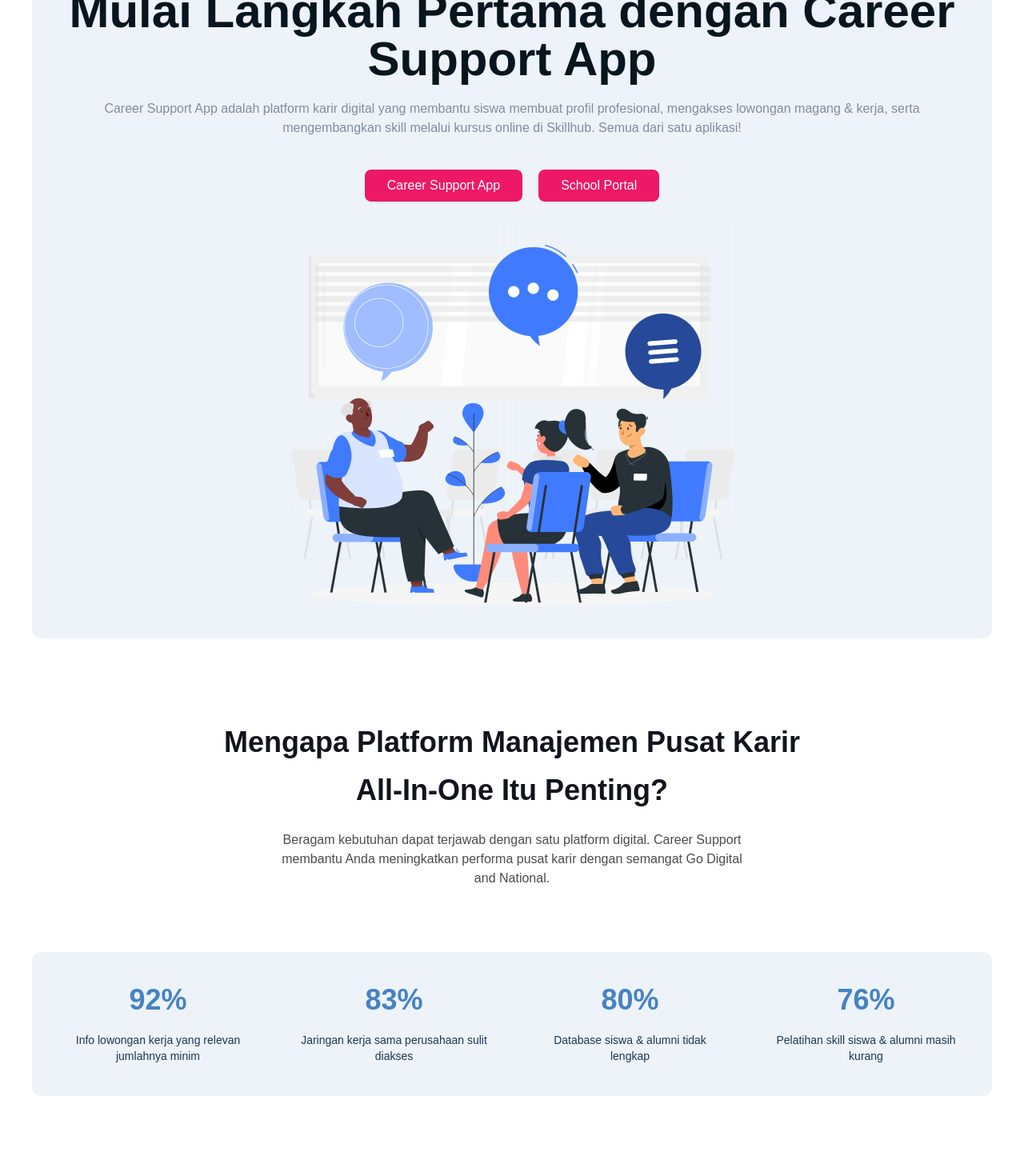
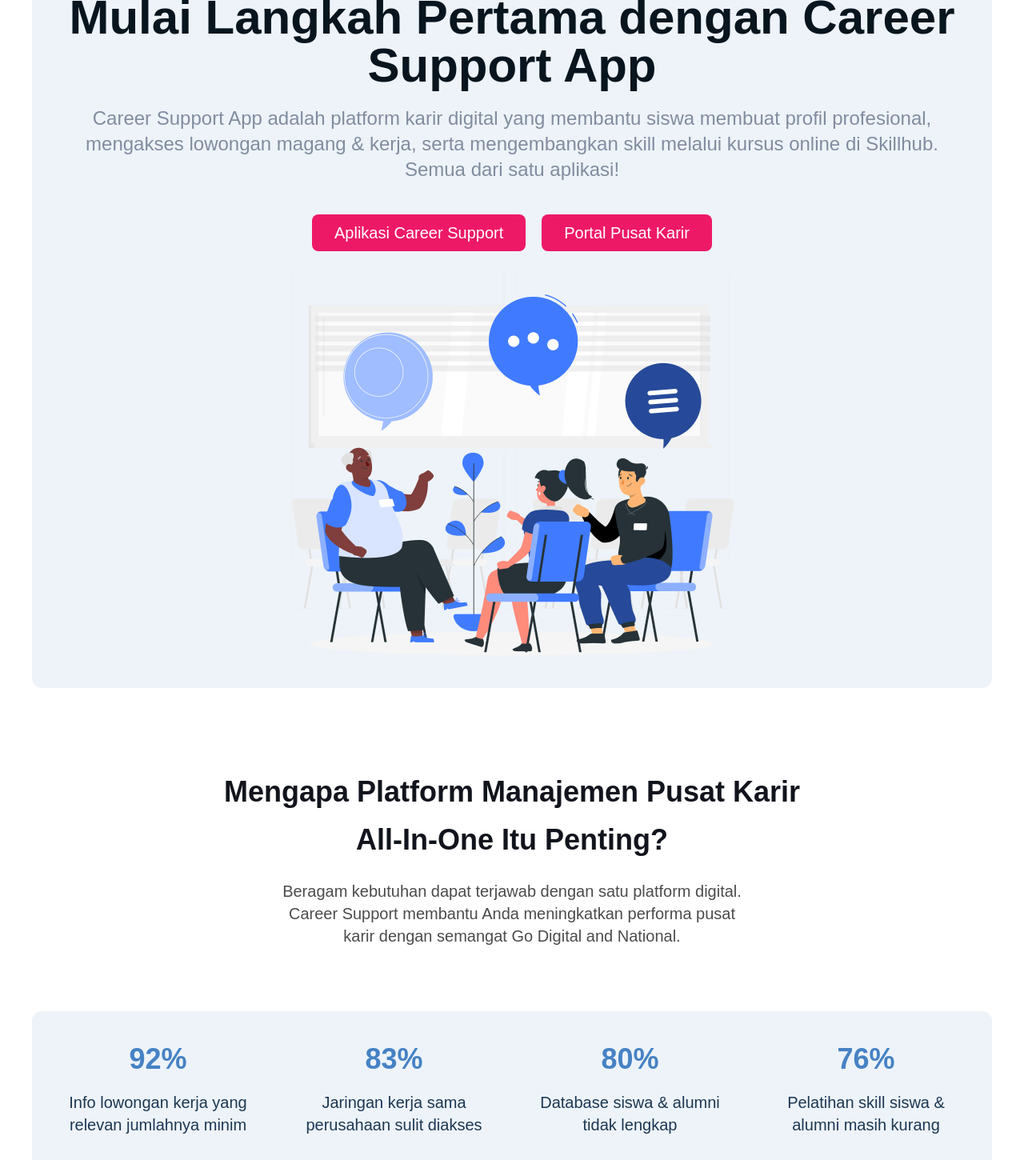
Before and after one commit to surya-b21/career_support, a Vue app: page / in a window 1280 px wide. Shown: the part 260-1710 px from the top of the page at 80% size. Built offline with nearby package versions, Linux system fonts and the light colour scheme; the HTML template or start-up script is replaced by a standard one.

Commit message:
feat: update 13/12

```diff
--- a/src/locales/en.json
+++ b/src/locales/en.json
@@ -8,6 +8,8 @@
         "first_career_center": "#1 Career Center Platform in Indonesia",
         "ready_to_develop": "Ready to Develop Your Career? <br /> Start the First Step with the Career Support App",
         "career_support_app_description": "Career Support App is a digital career platform that helps students create professional profiles, access internship & job vacancies, and develop skills through online courses in Skillhub. All from one application!",
+        "career_support_app": "Career Support App",
+        "career_center_portal": "Career Center Portal",
         "why_aio_career": "Why is an All-In-One Career Center <br />Management Platform Important?",
         "various_needs": "Various needs can be answered with one digital platform. Career Support helps you improve the performance of your career center with the spirit of Go Digital and National.",
         "number_of_relevant_jobs": "The number of relevant job vacancy information is minimal",
@@ -24,7 +26,7 @@
         "participate_in_job_fairs": "Participate in job fairs to increase job opportunities in companies",
         "take_exclusive_courses": "Take exclusive online courses for job preparation and skill development",
         "career_support_app_for_schools": "Career Support App for Schools",
-        "in_addition_to_supporting": "In addition to supporting students individually, the Career Support App also helps schools build a professional career center. All student and alumni career data can be easily monitored, while simultaneously connecting them to job and internship opportunities from partner companies.",
+        "in_addition_to_supporting": "In addition to supporting students individually, the Career Support also helps schools build a professional career center. All student and alumni career data can be easily monitored, while simultaneously connecting them to job and internship opportunities from partner companies.",
         "register_now": "Register Now",
         "monitor_student_development": "Monitor Student Development in Real-Time",
         "with_the_career_support_dashboard": "With the Career Support dashboard, guidance counselors, and career staff can see the development of skills, activities, and student achievements at any time. No more data loss or difficulty monitoring alumni.",
--- a/src/locales/id.json
+++ b/src/locales/id.json
@@ -8,6 +8,8 @@
         "first_career_center": "#1 Platform Pusat Karir di Indonesia",
         "ready_to_develop": "Siap Mengembangkan Karirmu? <br /> Mulai Langkah Pertama dengan Career Support App",
         "career_support_app_description": "Career Support App adalah platform karir digital yang membantu siswa membuat profil profesional, mengakses lowongan magang & kerja, serta mengembangkan skill melalui kursus online di Skillhub. Semua dari satu aplikasi!",
+        "career_support_app": "Aplikasi Career Support",
+        "career_center_portal": "Portal Pusat Karir",
         "why_aio_career": "Mengapa Platform Manajemen Pusat Karir <br />All-In-One Itu Penting?",
         "various_needs": "Beragam kebutuhan dapat terjawab dengan satu platform digital. Career Support membantu Anda meningkatkan performa pusat karir dengan semangat Go Digital and National.",
         "number_of_relevant_jobs": "Info lowongan kerja yang relevan jumlahnya minim",
@@ -24,7 +26,7 @@
         "participate_in_job_fairs": "Ikuti job fair untuk meningkatkan peluang kerja di perusahaan",
         "take_exclusive_courses": "Ikuti kursus online eksklusif untuk persiapan kerja dan pengembangan skill",
         "career_support_app_for_schools": "Career Support untuk Sekolah",
-        "in_addition_to_supporting": "Selain mendukung siswa secara individu, Career Support App juga membantu sekolah membangun pusat karir profesional. Semua data karir siswa dan alumni dapat dipantau secara mudah, sekaligus menjembatani mereka ke peluang kerja dan magang dari perusahaan mitra.",
+        "in_addition_to_supporting": "Selain mendukung siswa secara individu, Career Support juga membantu sekolah membangun pusat karir profesional. Semua data karir siswa dan alumni dapat dipantau secara mudah, sekaligus menjembatani mereka ke peluang kerja dan magang dari perusahaan mitra.",
         "register_now": "Daftar Sekarang",
         "monitor_student_development": "Monitor Perkembangan Siswa secara Real-Time",
         "with_the_career_support_dashboard": "Dengan dashboard Career Support, guru BK dan staf karir bisa melihat perkembangan skill, aktivitas, dan pencapaian siswa setiap saat. Tidak ada lagi kehilangan data atau kesulitan memantau alumni.",
--- a/src/views/Dashboard.vue
+++ b/src/views/Dashboard.vue
@@ -1,15 +1,15 @@
 <template>
 	<!-- Section 1 -->
 	<div class="bg-[#EDF3F9] text-center my-5 mx-10 p-10 rounded-xl">
-		<span class="text-[#155DFC]">{{ $t('home.first_career_center') }}</span>
+		<span class="text-[#155DFC] md:text-2xl">{{ $t('home.first_career_center') }}</span>
 
 		<p class="text-[#08151E] font-semibold text-2xl md:text-6xl my-5" v-html="$t('home.ready_to_develop')"></p>
 
-		<p class="text-[#818C9F]">{{ $t('home.career_support_app_description') }}</p>
+		<p class="text-[#818C9F] md:text-2xl">{{ $t('home.career_support_app_description') }}</p>
 
 		<div class="flex flex-col md:flex-row justify-center gap-y-5 md:gap-y-0 gap-x-5 mt-10">
-			<button type="button" class="custom-button" @click="scrollToSection('cs-app')">Career Support App</button>
-			<button type="button" class="custom-button" @click="scrollToSection('cs-schools')">School Portal</button>
+			<button type="button" class="custom-button" @click="scrollToSection('cs-app')">{{ $t('home.career_support_app') }}</button>
+			<button type="button" class="custom-button" @click="scrollToSection('cs-schools')">{{ $t('home.career_center_portal') }}</button>
 		</div>
 
 		<img src="@/assets/images/rafiki.png" alt="Career Support App" class="mx-auto mt-5">
@@ -18,25 +18,25 @@
 	<!-- Section 2 -->
 	<div class="flex flex-col">
 		<p class="text-xl md:text-4xl md:leading-15 font-semibold text-center mt-5 md:mt-20 mb-5 text-[#12141D]" v-html="$t('home.why_aio_career')"></p>
-		<p class="text-center text-[#4B4B4B] mb-5 md:mb-15 mx-0 md:mx-85">{{ $t('home.various_needs') }}</p>
+		<p class="text-center text-[#4B4B4B] mb-5 md:mb-15 mx-0 md:mx-85 md:text-xl">{{ $t('home.various_needs') }}</p>
 	</div>
 
 	<div class="bg-[#EDF3F9] text-center my-5 mx-10 p-10 rounded-xl grid grid-cols-1 md:grid-cols-4 gap-x-0 md:gap-x-15 gap-y-10 md:gap-y-0">
 		<div>
 			<p class="text-4xl text-[#4682C4] mb-5 font-semibold">92%</p>
-			<p class="text-sm text-[#1D3752]">{{ $t('home.number_of_relevant_jobs') }}</p>
+			<p class="text-sm text-[#1D3752] md:text-xl">{{ $t('home.number_of_relevant_jobs') }}</p>
 		</div>
 		<div>
 			<p class="text-4xl text-[#4682C4] mb-5 font-semibold">83%</p>
-			<p class="text-sm text-[#1D3752]">{{ $t('home.corporate_partnership') }}</p>
+			<p class="text-sm text-[#1D3752] md:text-xl">{{ $t('home.corporate_partnership') }}</p>
 		</div>
 		<div>
 			<p class="text-4xl text-[#4682C4] mb-5 font-semibold">80%</p>
-			<p class="text-sm text-[#1D3752]">{{ $t('home.stundent_n_alumni_database') }}</p>
+			<p class="text-sm text-[#1D3752] md:text-xl">{{ $t('home.stundent_n_alumni_database') }}</p>
 		</div>
 		<div>
 			<p class="text-4xl text-[#4682C4] mb-5 font-semibold">76%</p>
-			<p class="text-sm text-[#1D3752]">{{ $t('home.skill_training_for_student') }}</p>
+			<p class="text-sm text-[#1D3752] md:text-xl">{{ $t('home.skill_training_for_student') }}</p>
 		</div>
 	</div>
 
@@ -80,11 +80,11 @@
 	<!-- Section 4 -->
 	<div class="w-full bg-[#EDF3F9] p-5 md:p-20 flex flex-col items-center" id="cs-schools">
 		<p class="text-2xl md:text-4xl md:leading-15 font-semibold text-center">{{ $t('home.career_support_app_for_schools') }}</p>
-		<p class="md:text-lg text-center text-[#4B4B4B] my-5">{{ $t('home.in_addition_to_supporting') }}</p>
+		<p class="md:text-lg text-center text-[#4B4B4B] mt-5">{{ $t('home.in_addition_to_supporting') }}</p>
 
 		<a href="https://cdc.career.support/join" target="_blank" class="custom-button pill my-4 md:my-8">{{ $t('home.register_now') }}!</a>
 
-		<div class="flex flex-col md:flex-row gap-y-5 md:gap-x-5 w-full">
+		<div class="flex flex-col md:flex-row gap-y-5 md:gap-x-5 w-full mt-5">
 			<div class="bg-white p-5 rounded-xl w-full">
 				<div
 					class="bg-[#FAFAFA] border border-[#E3E3E3] w-10 h-10 rounded-full flex items-center justify-center mt-2 mb-5">
@@ -98,8 +98,8 @@
 					</svg>
 				</div>
 
-				<p class="text-xl font-semibold">{{ $t('home.monitor_student_development') }}</p>
-				<p class="text-[#8A8A8A] mt-3">{{ $t('home.with_the_career_support_dashboard') }}</p>
+				<p class="md:text-2xl font-semibold">{{ $t('home.monitor_student_development') }}</p>
+				<p class="text-[#8A8A8A] mt-3 md:text-lg">{{ $t('home.with_the_career_support_dashboard') }}</p>
 			</div>
 			<div class="bg-white p-5 rounded-xl w-full">
 				<div
@@ -113,8 +113,8 @@
 						</g>
 					</svg>
 				</div>
-				<p class="text-xl font-semibold">{{ $t('home.complete_professional_career_portal') }}</p>
-				<p class="text-[#8A8A8A] mt-3">{{ $t('home.schools_can_build') }}</p>
+				<p class="md:text-2xl font-semibold">{{ $t('home.complete_professional_career_portal') }}</p>
+				<p class="text-[#8A8A8A] mt-3 md:text-lg">{{ $t('home.schools_can_build') }}</p>
 			</div>
 		</div>
 		<div class="flex flex-col md:flex-row gap-y-5 md:gap-x-5 w-full my-5">
@@ -131,8 +131,8 @@
 					</svg>
 				</div>
 
-				<p class="text-xl font-semibold">{{ $t('home.connect_students_to_industry') }}</p>
-				<p class="text-[#8A8A8A] mt-3">{{ $t('home.schools_can_directly_connect') }}</p>
+				<p class="md:text-2xl font-semibold">{{ $t('home.connect_students_to_industry') }}</p>
+				<p class="text-[#8A8A8A] mt-3 md:text-lg">{{ $t('home.schools_can_directly_connect') }}</p>
 			</div>
 			<div class="bg-white p-5 rounded-xl w-full">
 				<div
@@ -146,8 +146,8 @@
 						</g>
 					</svg>
 				</div>
-				<p class="text-xl font-semibold">{{ $t('home.integrated_alumni_data') }}</p>
-				<p class="text-[#8A8A8A] mt-3">{{ $t('home.track_alumni_and_their_career_development') }}</p>
+				<p class="md:text-2xl font-semibold">{{ $t('home.integrated_alumni_data') }}</p>
+				<p class="text-[#8A8A8A] mt-3 md:text-lg">{{ $t('home.track_alumni_and_their_career_development') }}</p>
 			</div>
 			<div class="bg-white p-5 rounded-xl w-full">
 				<div
@@ -161,8 +161,8 @@
 						</g>
 					</svg>
 				</div>
-				<p class="text-xl font-semibold">{{ $t('home.full_support_and_guidance') }}</p>
-				<p class="text-[#8A8A8A] mt-3">{{ $t('home.career_support_provides_comprehensive') }}</p>
+				<p class="md:text-2xl font-semibold">{{ $t('home.full_support_and_guidance') }}</p>
+				<p class="text-[#8A8A8A] mt-3 md:text-lg">{{ $t('home.career_support_provides_comprehensive') }}</p>
 			</div>
 		</div>
 	</div>
@@ -187,7 +187,7 @@
 				</div>
 
 				<p class="text-xl font-semibold text-center">{{ $t('home.join_the_school_portal') }}</p>
-				<p class="text-[#8A8A8A] my-3 text-center">{{ $t('home.find_a_service_that_suits_your_needs') }}</p>
+				<p class="text-[#8A8A8A] my-3 text-center" style="font-size: 18px;">{{ $t('home.find_a_service_that_suits_your_needs') }}</p>
 
 				<a href="https://cdc.career.support/join" target="_blank" class="custom-button pill my-4">{{ $t('home.register_now') }}</a>
 			</div>
@@ -204,7 +204,7 @@
 					</svg>
 				</div>
 				<p class="text-xl font-semibold text-center">{{ $t('home.free_consultation') }}</p>
-				<p class="text-[#8A8A8A] my-3 text-center">{{ $t('home.our_school_consultant_is_ready_to_help_you') }}</p>
+				<p class="text-[#8A8A8A] my-3 text-center" style="font-size: 18px;">{{ $t('home.our_school_consultant_is_ready_to_help_you') }}</p>
 
 				<a href="http://wa.me/6281315938540" target="_blank" class="custom-button pill my-4">{{ $t('home.contact_us') }}</a>
 			</div>
@@ -271,7 +271,7 @@
 							<rect width="24" height="24" fill="none" />
 							<path fill="currentColor" fill-rule="evenodd" d="M7 1.75a.75.75 0 0 1 .75.75v.763c.662-.013 1.391-.013 2.194-.013h4.112c.803 0 1.532 0 2.194.013V2.5a.75.75 0 0 1 1.5 0v.827q.39.03.739.076c1.172.158 2.121.49 2.87 1.238c.748.749 1.08 1.698 1.238 2.87q.074.562.107 1.23a.75.75 0 0 1 .019.46c.027.801.027 1.712.027 2.743v2.112c0 1.838 0 3.294-.153 4.433c-.158 1.172-.49 2.121-1.238 2.87c-.749.748-1.698 1.08-2.87 1.238c-1.14.153-2.595.153-4.433.153H9.944c-1.838 0-3.294 0-4.433-.153c-1.172-.158-2.121-.49-2.87-1.238c-.748-.749-1.08-1.698-1.238-2.87c-.153-1.14-.153-2.595-.153-4.433v-2.112c0-1.031 0-1.942.027-2.744a.75.75 0 0 1 .02-.46q.032-.667.106-1.229c.158-1.172.49-2.121 1.238-2.87c.749-.748 1.698-1.08 2.87-1.238q.35-.046.739-.076V2.5A.75.75 0 0 1 7 1.75m-4.237 8c-.013.653-.013 1.396-.013 2.25v2c0 1.907.002 3.262.14 4.29c.135 1.005.389 1.585.812 2.008s1.003.677 2.009.812c1.028.138 2.382.14 4.289.14h4c1.907 0 3.262-.002 4.29-.14c1.005-.135 1.585-.389 2.008-.812s.677-1.003.812-2.009c.138-1.027.14-2.382.14-4.289v-2c0-.854 0-1.597-.013-2.25zm18.405-1.5H2.832q.024-.284.058-.54c.135-1.005.389-1.585.812-2.008s1.003-.677 2.009-.812c1.028-.138 2.382-.14 4.289-.14h4c1.907 0 3.262.002 4.29.14c1.005.135 1.585.389 2.008.812s.677 1.003.812 2.009q.034.255.058.539" clip-rule="evenodd" />
 						</svg>
-						<span class="ml-2">January 2026</span>
+						<span class="ml-2">2026</span>
 					</div>
 
 					<p class="font-medium text-[#08151E]">{{ section7CardsContent[currentSlide]?.title }}</p>
@@ -286,7 +286,7 @@
 							<rect width="24" height="24" fill="none" />
 							<path fill="currentColor" fill-rule="evenodd" d="M7 1.75a.75.75 0 0 1 .75.75v.763c.662-.013 1.391-.013 2.194-.013h4.112c.803 0 1.532 0 2.194.013V2.5a.75.75 0 0 1 1.5 0v.827q.39.03.739.076c1.172.158 2.121.49 2.87 1.238c.748.749 1.08 1.698 1.238 2.87q.074.562.107 1.23a.75.75 0 0 1 .019.46c.027.801.027 1.712.027 2.743v2.112c0 1.838 0 3.294-.153 4.433c-.158 1.172-.49 2.121-1.238 2.87c-.749.748-1.698 1.08-2.87 1.238c-1.14.153-2.595.153-4.433.153H9.944c-1.838 0-3.294 0-4.433-.153c-1.172-.158-2.121-.49-2.87-1.238c-.748-.749-1.08-1.698-1.238-2.87c-.153-1.14-.153-2.595-.153-4.433v-2.112c0-1.031 0-1.942.027-2.744a.75.75 0 0 1 .02-.46q.032-.667.106-1.229c.158-1.172.49-2.121 1.238-2.87c.749-.748 1.698-1.08 2.87-1.238q.35-.046.739-.076V2.5A.75.75 0 0 1 7 1.75m-4.237 8c-.013.653-.013 1.396-.013 2.25v2c0 1.907.002 3.262.14 4.29c.135 1.005.389 1.585.812 2.008s1.003.677 2.009.812c1.028.138 2.382.14 4.289.14h4c1.907 0 3.262-.002 4.29-.14c1.005-.135 1.585-.389 2.008-.812s.677-1.003.812-2.009c.138-1.027.14-2.382.14-4.289v-2c0-.854 0-1.597-.013-2.25zm18.405-1.5H2.832q.024-.284.058-.54c.135-1.005.389-1.585.812-2.008s1.003-.677 2.009-.812c1.028-.138 2.382-.14 4.289-.14h4c1.907 0 3.262.002 4.29.14c1.005.135 1.585.389 2.008.812s.677 1.003.812 2.009q.034.255.058.539" clip-rule="evenodd" />
 						</svg>
-						<span class="ml-2">January 2026</span>
+						<span class="ml-2">2026</span>
 					</div>
 
 					<p class="text-lg font-medium text-[#08151E]">{{ section7CardsContent[currentSlide + index]?.title }}</p>
@@ -328,7 +328,7 @@
 			<div class="bg-white flex flex-col md:flex-row align-start p-3 md:p-7 rounded-xl w-full gap-x-7 h-[500px] md:h-[308px]">
 				<img :src="currentSection8Content?.img" alt="" class="w-[200px]">
 
-				<div class="overflow-y-scroll">
+				<div class="overflow-y-auto scrollbar-hide">
 					<p class="text-3xl font-medium text-[#08151E] mb-3 md:mb-5">{{ currentSection8Content?.title }}</p>
 					<p class="text-2xl text-[#4682C4] uppercase">{{ activeCategoryLabel }}</p>
 					<p class="text-[#504C4C] mt-3 md:mt-5">{{ $t(currentSection8Content.description) }}</p>
@@ -534,7 +534,7 @@
 	{"title": "SMKN 33 Jakarta - Exploring Tourism Careers", "img": new URL(`../assets/images/section7/3.png`, import.meta.url).href},
 	{"title": "SMKN 69 Jakarta - Job Fair Membara 2024", "img": new URL(`../assets/images/section7/4.png`, import.meta.url).href},
 	{"title": "SMKS Assalam Depok - Bursa Kerja 2024", "img": new URL(`../assets/images/section7/5.png`, import.meta.url).href},
-	{"title": "universitas Majalengka - UNMA Career Expo 2024", "img": new URL(`../assets/images/section7/6.png`, import.meta.url).href},
+	{"title": "Universitas Majalengka - UNMA Career Expo 2024", "img": new URL(`../assets/images/section7/6.png`, import.meta.url).href},
 	{"title": "SMK Islam PB Soedirman 2 - Career Day 2024", "img": new URL(`../assets/images/section7/7.png`, import.meta.url).href},
 	{"title": "SMK Telkom Bandung - Job Fair 2024", "img": new URL(`../assets/images/section7/8.png`, import.meta.url).href},
 ])
@@ -569,6 +569,7 @@
 	border-radius: 0.5rem;
 	cursor: pointer;
 	transition: background-color 0.3s ease;
+	font-size: 20px;
 }
 
 .custom-button:hover {
@@ -673,4 +674,13 @@
 .button-category.active {
 	color: #ED1966;
 }
+
+.scrollbar-hide {
+    -ms-overflow-style: none;  /* IE and Edge */
+    scrollbar-width: none;  /* Firefox */
+}
+
+.scrollbar-hide::-webkit-scrollbar {
+	display: none;
+}
 </style>
```
